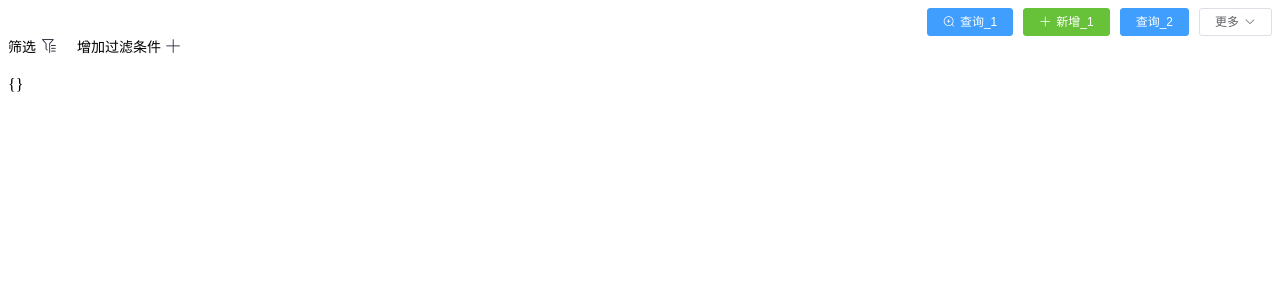
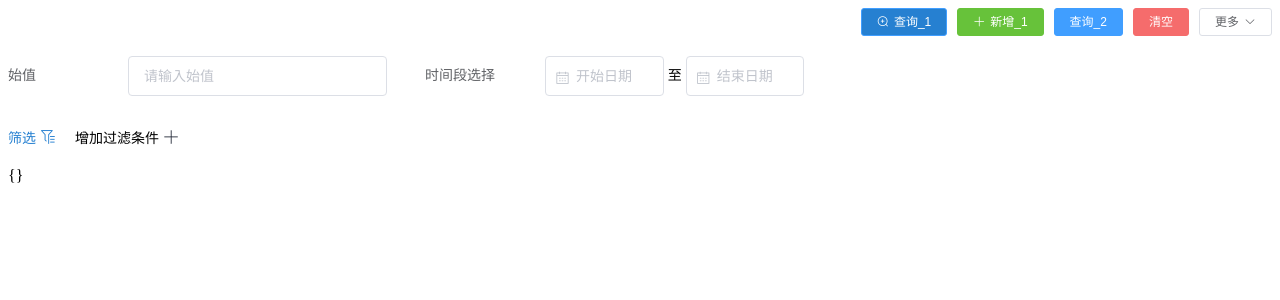
Before and after one commit to RayforReal/search_header_filter_cache, a Vue app: page / in a window 1280 px wide. Shown: the top 300 px of the page. Built offline with nearby package versions, Linux system fonts and the light colour scheme.

Commit message:
feat  新增存取方法代理接口 readme更新

```diff
--- a/examples/App.vue
+++ b/examples/App.vue
@@ -4,6 +4,7 @@
                 :btn-list="btnList"
                 :input-list="inputList"
                 :valid-rules="validRules"
+                :cache-proxy="cacheProxy"
                 name="App">
         </search-header>
         <div style="margin-top:20px">
@@ -109,6 +110,7 @@
                     {
                         default: true,
                         label: '查询_1',
+                        className:'red-class',
                         type: 'primary',
                         key: 'query_1',
                         isSearch: true,
@@ -178,11 +180,24 @@
                         },
                     }
                 ],
+                cacheProxy:{
+                    without:true,
+                    asyncGet:false,//如果为true get函数需要添加async 返回一个promise对象到子组件
+                    get: ()=>{
+                        return JSON.parse(localStorage.getItem('searchList_App'))
+                    },
+                    set:(data)=>{
+                        console.log(data);
+                        localStorage.setItem(`searchList_App`, JSON.stringify(data));
+                    }
+                }
             }
         }
     };
 </script>
 
-<style lang="scss">
-
+<style lang="scss" >
+    .red-class{
+        background: #2680D1 !important;
+    }
 </style>
--- a/package.json
+++ b/package.json
@@ -1,6 +1,6 @@
 {
     "name": "search_header_filter_cache",
-    "version": "0.1.4",
+    "version": "0.1.6",
     "description":"列表页搜索可选择过滤输入框(VUE)",
     "main": "lib/searchHeader.umd.min.js",
     "keyword": "searchHeader inputFilter searchBox",
@@ -13,7 +13,6 @@
     },
 
     "dependencies": {
-        "core-js": "^3.6.5",
         "element-ui": "^2.13.2",
         "vue": "^2.6.11"
     },
@@ -45,7 +44,8 @@
             "parser": "babel-eslint"
         },
         "rules": {
-            "valid-v-for": 0
+            "vue/valid-v-for": 0,
+            "no-debugger": 0
         }
     },
     "browserslist": [
--- a/packages/searchHeader/src/filterDialog.vue
+++ b/packages/searchHeader/src/filterDialog.vue
@@ -53,6 +53,9 @@
         name: "filterDialog",
         components: {draggable},
         props: {
+            cacheList:{
+                type:Array
+            },
             vis: {
                 type: Boolean
             },
@@ -86,10 +89,9 @@
                     let count = 0;
                     //是否已经有缓存 有缓存半选状态逻辑可以通过缓存数据判断
                     //有缓存 就是有序
-                    let list = JSON.parse(localStorage.getItem(`searchList_${this.name}`));
-                    if (list) {
-                        count = list.length;
-                        this.checkedInput = list;
+                    if (this.cacheList) {
+                        count = this.cacheList.length;
+                        this.checkedInput = this.cacheList;
                     } else {
                         this.inputList.forEach(item => {
                             if (item.default) {
--- a/packages/searchHeader/src/searchHeader.vue
+++ b/packages/searchHeader/src/searchHeader.vue
@@ -4,6 +4,7 @@
             <el-button v-for="item in showBtnList"
                        :key="item.key"
                        :size="btnSize"
+                       :class="item.className||''"
                        @click="operationClick(item)"
                        :icon="item.icon||''"
                        :type='item.type'>{{item.label}}
@@ -35,7 +36,7 @@
                      class="form-container"
                      :model="searchData"
                      label-width="120px"
-                     label-position="right"
+                     label-position="left"
                      :rules="validRules">
                 <template v-for="item in defaultShowList">
                     <el-form-item
@@ -81,6 +82,7 @@
         </div>
         <filter-dialog
                 :name="name"
+                :cache-list="cacheList"
                 @checkedInput="checkedInput"
                 :input-list="propInputList"
                 :vis.sync="filterDialogShow">
@@ -97,13 +99,14 @@
         components: {inputContent, filterDialog},
         data() {
             return {
+                cacheList: [],
                 onFilter: require('./icon/onFilter.png'),
                 offFilter: require('./icon/offFilter.png'),
                 filterDialogShow: false,
                 searchData: {},
                 showBtnList: [],
                 hiddenBtnList: [],
-                showFiltrate: false,
+                showFiltrate: true,
                 revertBtnShow: false,
                 cascadeList: [],
                 cascadeSelectList: {},
@@ -112,6 +115,14 @@
             }
         },
         props: {
+            cacheProxy: {
+                type: Object,
+                default: () => {
+                    return {
+                        without: false
+                    }
+                }
+            },
             btnSize: {
                 type: String,
                 default: 'mini'
@@ -157,8 +168,8 @@
         methods: {
             dataInit() {
                 this.btnList.forEach(item => {
-                    (item.default && item.show && item.show())&&this.showBtnList.push(item);
-                    (!item.default&& item.show && item.show()) && (this.hiddenBtnList.push(item))
+                    (item.default && item.show && item.show()) && this.showBtnList.push(item);
+                    (!item.default && item.show && item.show()) && (this.hiddenBtnList.push(item))
                 });
                 this.dialogInputInit();
                 this.cascadeInit();
@@ -166,8 +177,20 @@
             dialogInputInit() {
                 this.propInputList = this.inputList;
                 this.defaultShowList = [];
-                let list = JSON.parse(localStorage.getItem(`searchList_${this.name}`));
+                let list = {};
+                if (this.cacheProxy.without) {
+                    if (this.cacheProxy.asyncGet) {
+                        this.cacheProxy.get().then(res => {
+                            list = res;
+                        });
+                    } else {
+                        list = this.cacheProxy.get();
+                    }
+                } else {
+                    list = JSON.parse(localStorage.getItem(`searchList_${this.name}`));
+                }
                 if (list) {
+                    this.cacheList = list;
                     this.propInputList.forEach(e => {
                         //先全部设成false 有缓存的再设成true
                         //有缓存说明和list代码设的default属性无关
@@ -220,7 +243,11 @@
                 });
                 this.cascadeInit();
                 this.searchData = {};
-                localStorage.setItem(`searchList_${this.name}`, JSON.stringify(list));
+                if (this.cacheProxy.without) {
+                    this.cacheProxy.set(list);
+                } else {
+                    localStorage.setItem(`searchList_${this.name}`, JSON.stringify(list));
+                }
             },
             //清空
             revert() {
@@ -283,7 +310,7 @@
                             delete params[item.key];
                         })
                     }
-                    data.method( data.key,this.clearObject(params));
+                    data.method(data.key, this.clearObject(params));
                 } else {
                     data.method(data.key);
                 }
```
Also changed, not shown: 1 other file (tests, documents, lock files or other folders).
